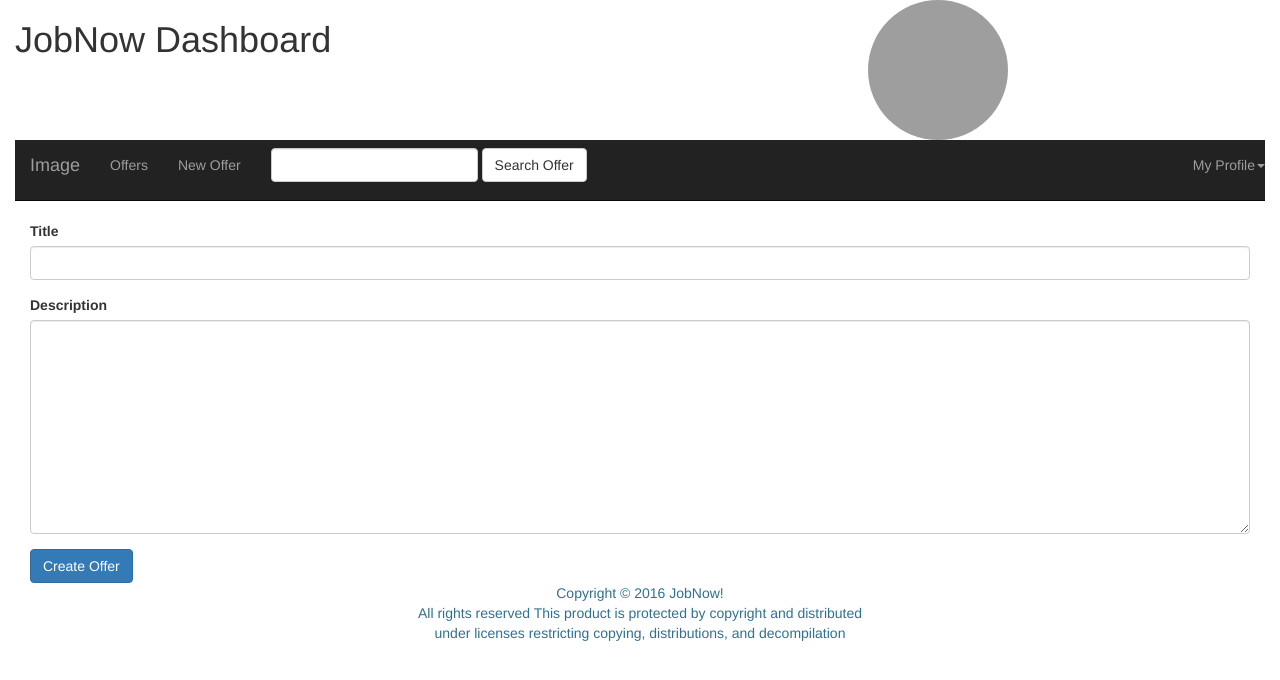
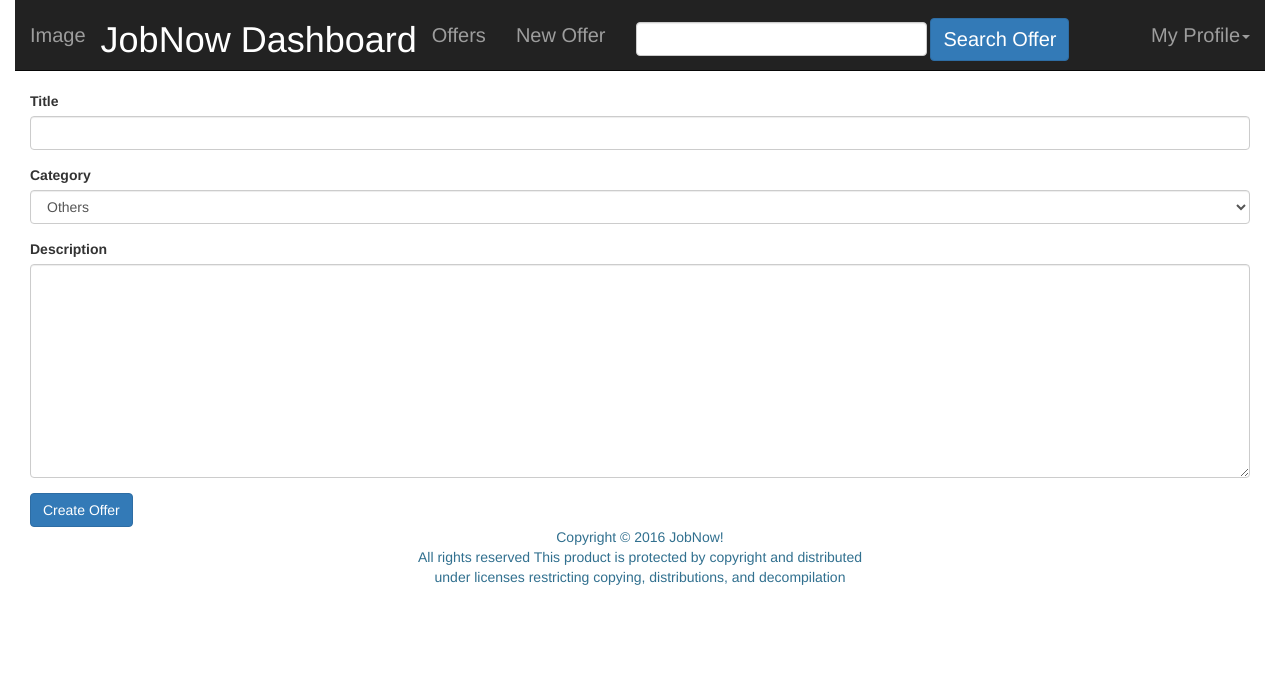
Before and after one commit to Isaac96SM/JobAgency, a PHP site: page /NewOffer.php in a window 1280 px wide. Shown: the top 680 px of the page. Run offline with PHP 8.4, Linux system fonts and the light colour scheme; grey boxes are pictures that could not be loaded.

Commit message:
FINISH PHP CODE

```diff
--- a/app/homeCompanies/MyOffers.php
+++ b/app/homeCompanies/MyOffers.php
@@ -27,6 +27,9 @@ if($num > 0){ //se ha ejecutado algo
 						        <th>
 							        Title
 						        </th>
+								<th>
+							        Category
+						        </th>
 						        <th>
 							        Description
                                 </th>
@@ -54,6 +57,9 @@ if($num > 0){ //se ha ejecutado algo
 				    <td>';
 		    echo		$row['Title'];
             echo    '</td>
+					<td>';
+						if ($row['Category'] == NULL) { echo 'Others';} else { echo $row['Category'];};
+			echo	'</td>
 				    <td>';
 		    echo	    $row['Description'];
 		    echo	'</td>
--- a/app/homeCompanies/NewOffer.php
+++ b/app/homeCompanies/NewOffer.php
@@ -23,6 +23,7 @@ if (isset($_GET['Action'])) {
 			while ($row = mysqli_fetch_array($r, MYSQLI_ASSOC)) {
 				$title = $row['Title'];
 				$description = $row['Description'];
+        $category = $row['Category'];
 			}
 		}
     } else {
@@ -35,7 +36,7 @@ if (isset($_GET['Action'])) {
   <div class="container-fluid">
     <div class="row">
       <div class="col-md-12">
-        <form role="form" action="ActionOffer.php?" method="GET">
+        <form role="form" action="ActionOffer.php?" method="POST">
           <div class="form-group">
             <label for="title">
               Title
@@ -44,7 +45,22 @@ if (isset($_GET['Action'])) {
             </input>
           </div>
           <div class="form-group">
-
+            <label for="category">
+              Category
+            </label></br>
+            <select name="category" class="form-control">
+              <option value="NULL" <?php if (!(isset($category)) || $category=='NULL') echo "selected"; ?>>Others</option>
+              <option value="TIC" <?php if ((isset($category)) && $category=='TIC') echo "selected"; ?>>TIC</option>
+              <option value="Administration" <?php if ((isset($category)) && $category=='Administration') echo "selected"; ?>>Administration</option>
+              <option value="Medicine" <?php if ((isset($category)) && $category=='Medicine') echo "selected"; ?>>Medicine</option>
+              <option value="Tourism" <?php if ((isset($category)) && $category=='Tourism') echo "selected"; ?>>Tourism</option>
+              <option value="Education" <?php if ((isset($category)) && $category=='Education') echo "selected"; ?>>Education</option>
+              <option value="Law" <?php if ((isset($category)) && $category=='Law') echo "selected"; ?>>Law</option>
+              <option value="Marketing" <?php if ((isset($category)) && $category=='Marketing') echo "selected"; ?>>Marketing</option>
+              <option value="Customer Support" <?php if ((isset($category)) && $category=='Customer Support') echo "selected"; ?>>Customer Support</option>
+            </select>
+            </div>
+            <div class="form-group">
             <label for="description">
               Description
             </label>
--- a/app/homeCompanies/Offer.php
+++ b/app/homeCompanies/Offer.php
@@ -38,6 +38,12 @@ if ( (isset($_GET['OfferID'])) && (is_numeric($_GET['OfferID'])) ) {
                                 <dd>';
             echo                    $row['Title'].'
                                 </dd>
+                                <dt>
+                                    Category
+                                </dt>
+                                <dd>';
+                                    if ($row['Category'] == NULL) { echo 'Others';} else { echo $row['Category'];};
+            echo                '</dd>
                                 <dt>
                                     Description
                                 </dt>
--- a/app/homeCompanies/headerCompanies.html
+++ b/app/homeCompanies/headerCompanies.html
@@ -20,46 +20,41 @@
 
 	<div class="container-fluid">
 		<div class="row">
-			<div class="col-md-8">
-				<h1>
-					JobNow Dashboard
-				</h1>
-			</div>
-			<div class="col-md-4">
-				<img alt="Bootstrap Image Preview" src="http://lorempixel.com/140/140/" class="img-circle" />
-			</div>
-		</div>
-		<div class="row">
 			<div class="col-md-12">
 				<nav class="navbar navbar-default navbar-inverse navbar-static-top" role="navigation">
 					<div class="navbar-header">
 
 						<button type="button" class="navbar-toggle" data-toggle="collapse" data-target="#bs-example-navbar-collapse-1">
 						 <span class="sr-only">Toggle navigation</span><span class="icon-bar"></span><span class="icon-bar"></span><span class="icon-bar"></span>
-					</button> <p class="navbar-brand">Image</p>
+					</button> <p class="navbar-brand" style="margin-top: 10px; font-size: 20px;">Image</p>
 					</div>
 
 					<div class="collapse navbar-collapse" id="bs-example-navbar-collapse-1">
 						<ul class="nav navbar-nav">
 							<li>
-								<a href="MyOffers.php">Offers</a>
+								<h1 style="color: white;">
+									JobNow Dashboard
+								</h1>
 							</li>
 							<li>
-								<a href="NewOffer.php">New Offer</a>
+								<a href="MyOffers.php" style="margin-top: 10px; font-size: 20px;">Offers</a>
+							</li>
+							<li>
+								<a href="NewOffer.php" style="margin-top: 10px; font-size: 20px;">New Offer</a>
 							</li>
 						</ul>
 						<form class="navbar-form navbar-left" role="search" method="POST" action="Offer.php">
 							<div class="form-group">
-								<input type="text" name='Title' class="form-control" />
+								<input type="text" name='Title' class="form-control" style="margin-top: 10px; font-size: 20px;"/>
 							</div>
-							<button type="submit" class="btn btn-default">
+							<button type="submit" class="btn btn-primary" style="margin-top: 10px; font-size: 20px;">
 							Search Offer
 						</button>
 						</form>
 						<ul class="nav navbar-nav navbar-right">
 							<li class="dropdown">
-								<a href="#" class="dropdown-toggle" data-toggle="dropdown">My Profile<strong class="caret"></strong></a>
-								<ul class="dropdown-menu">
+								<a href="#" class="dropdown-toggle" data-toggle="dropdown" style="margin-right: 15px; margin-top: 10px; font-size: 20px;">My Profile<strong class="caret"></strong></a>
+								<ul class="dropdown-menu" style="font-size: 20px;">
 									<li>
 										<a href="homeCompanies.php">View Profile</a>
 									</li>
```
Also changed, not shown: JobAgencyDB Script.sql (+5 -4 lines), app/homeCompanies/ActionOffer.php (+28 -20 lines), app/homeUser/MyOffers.php (+9 -3 lines), app/homeUser/Offers.php (+7 -2 lines), app/homeUser/headerUser.html (+12 -19 lines), 1 other file.
